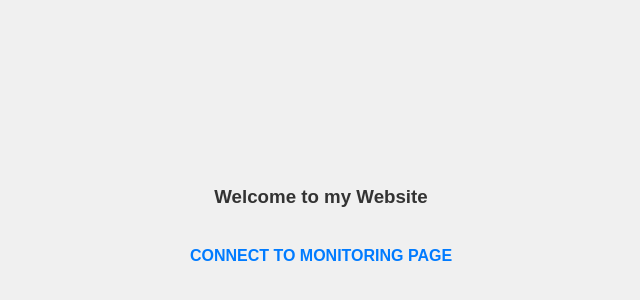
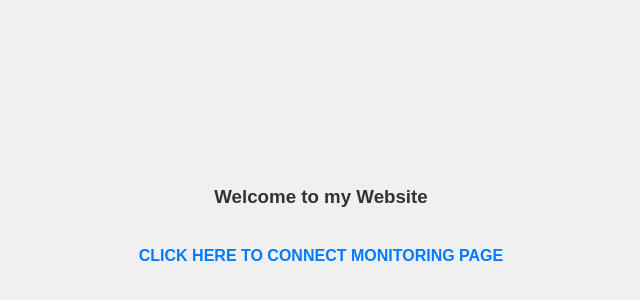
Before and after one commit to kaj1451/Customappmonitoring, a plain HTML site: page indexx.html in a window 1280 px wide. Shown: the part 176-476 px from the top of the page, without its empty margins (319-959 px from the left). Drawn offline with Linux system fonts and the light colour scheme.

Commit message:
Update indexx.html

```diff
--- a/indexx.html
+++ b/indexx.html
@@ -40,7 +40,7 @@
 
 <body>
     <h3>Welcome to my Website</h3>
-    <p><a href="https://monitorapp101.auth.us-east-1.amazoncognito.com/login?client_id=490sksc4ov27k73bu9avobpriv&response_type=code&scope=aws.cognito.signin.user.admin+email+openid&redirect_uri=https%3A%2F%2Fmonitor01.s3.amazonaws.com%2Flogged_in.html">CONNECT TO MONITORING PAGE</a></p>
+    <p><a href="https://cognito-application.s3.amazonaws.com/logged_in.html">CLICK HERE TO CONNECT MONITORING PAGE</a></p>
 </body>
 
 </html>
```
